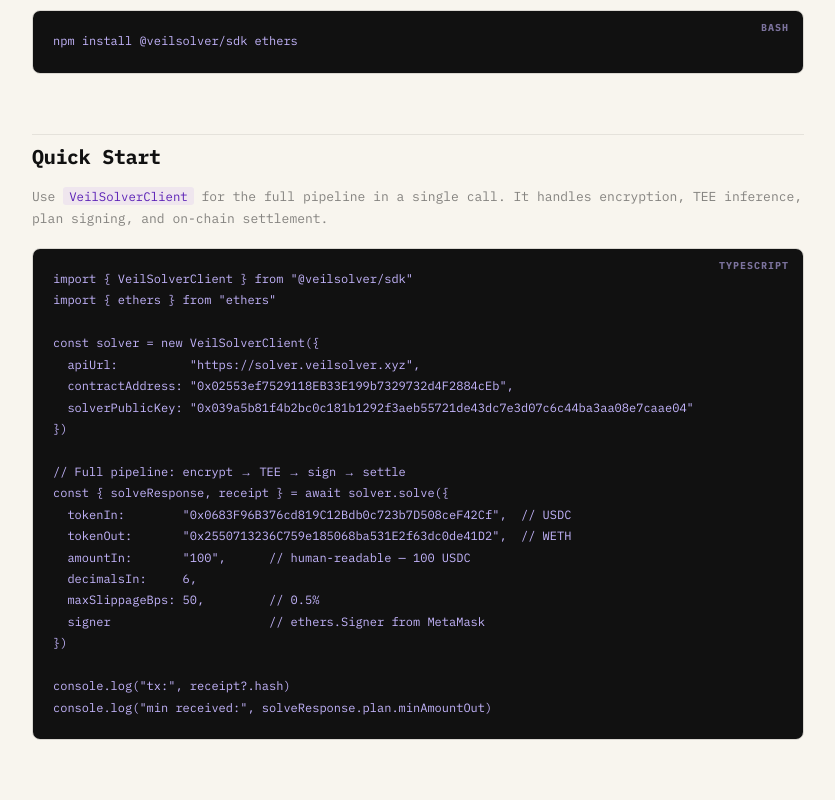
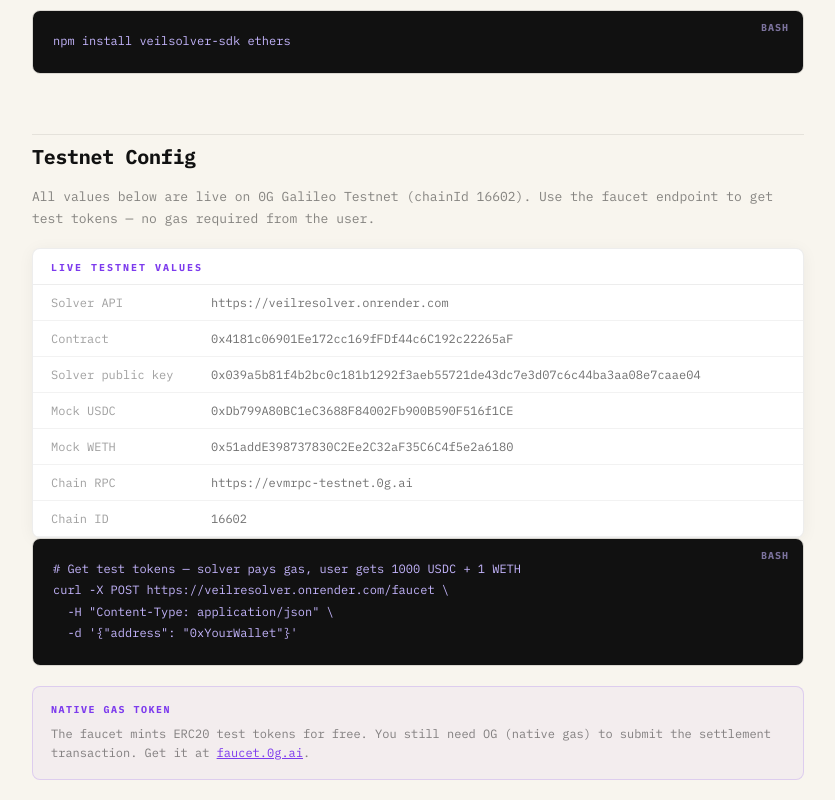
Before and after one commit to VeilSolver/VeilResolver, a Next.js app in the folder frontend/: page /docs in a window 1280 px wide. Shown: the part 500-1300 px from the top of the page, without its empty margins (222-1057 px from the left). Built offline with nearby package versions, Linux system fonts and the light colour scheme.

Commit message:
feat: update README and documentation for testnet configuration and faucet endpoint

```diff
--- a/frontend/src/app/docs/page.tsx
+++ b/frontend/src/app/docs/page.tsx
@@ -40,6 +40,7 @@ function FnDoc({
 
 const QUICK_NAV = [
   ["Installation",   "#install"],
+  ["Testnet Config", "#config"],
   ["Quick Start",    "#quickstart"],
   ["buildIntent",    "#buildintent"],
   ["uploadStrategy", "#strategy"],
@@ -63,7 +64,7 @@ export default function DocsPage() {
             TypeScript SDK for MEV-resistant DeFi on 0G.
             Two functions. Zero mempool exposure.
           </p>
-          <div style={S.versionBadge}>v0.1.0</div>
+          <div style={S.versionBadge}>v0.1.1</div>
           <div style={S.quickNav}>
             {QUICK_NAV.map(([label, href]) => (
               <a key={href} href={href} style={S.quickNavPill}>{label}</a>
@@ -78,7 +79,49 @@ export default function DocsPage() {
           {/* ── Installation ────────────────────────────────────────────── */}
           <section style={S.section} id="install">
             <SectionHeading id="install">Installation</SectionHeading>
-            <CodeBlock lang="bash" code={`npm install @veilsolver/sdk ethers`} />
+            <CodeBlock lang="bash" code={`npm install veilsolver-sdk ethers`} />
+          </section>
+
+          {/* ── Testnet Config ──────────────────────────────────────────── */}
+          <section style={S.section} id="config">
+            <SectionHeading id="config">Testnet Config</SectionHeading>
+            <p style={S.prose}>
+              All values below are live on 0G Galileo Testnet (chainId 16602).
+              Use the faucet endpoint to get test tokens — no gas required from the user.
+            </p>
+            <div style={S.tableWrap}>
+              <div style={S.tableTitle}>LIVE TESTNET VALUES</div>
+              <table style={S.table}>
+                <tbody>
+                  {[
+                    ["Solver API",       "https://veilresolver.onrender.com"],
+                    ["Contract",         "0x4181c06901Ee172cc169fFDf44c6C192c22265aF"],
+                    ["Solver public key","0x039a5b81f4b2bc0c181b1292f3aeb55721de43dc7e3d07c6c44ba3aa08e7caae04"],
+                    ["Mock USDC",        "0xDb799A80BC1eC3688F84002Fb900B590F516f1CE"],
+                    ["Mock WETH",        "0x51addE398737830C2Ee2C32aF35C6C4f5e2a6180"],
+                    ["Chain RPC",        "https://evmrpc-testnet.0g.ai"],
+                    ["Chain ID",         "16602"],
+                  ].map(([k, v]) => (
+                    <tr key={k} style={S.tr}>
+                      <td style={{ ...S.td, color: "rgba(17,17,17,0.4)", width: 160 }}>{k}</td>
+                      <td style={{ ...S.td, wordBreak: "break-all" }}>{v}</td>
+                    </tr>
+                  ))}
+                </tbody>
+              </table>
+            </div>
+            <CodeBlock lang="bash" code={`# Get test tokens — solver pays gas, user gets 1000 USDC + 1 WETH
+curl -X POST https://veilresolver.onrender.com/faucet \\
+  -H "Content-Type: application/json" \\
+  -d '{"address": "0xYourWallet"}'`} />
+            <div style={S.infoBox}>
+              <div style={S.infoBoxTitle}>Native gas token</div>
+              <p style={S.infoBoxText}>
+                The faucet mints ERC20 test tokens for free. You still need OG (native gas) to submit
+                the settlement transaction. Get it at{" "}
+                <a href="https://faucet.0g.ai" target="_blank" rel="noopener" style={{ color: "#7c3aed" }}>faucet.0g.ai</a>.
+              </p>
+            </div>
           </section>
 
           {/* ── Quick Start ─────────────────────────────────────────────── */}
@@ -88,23 +131,23 @@ export default function DocsPage() {
               Use <code style={S.inlineCode}>VeilSolverClient</code> for the full pipeline in a single call.
               It handles encryption, TEE inference, plan signing, and on-chain settlement.
             </p>
-            <CodeBlock lang="typescript" code={`import { VeilSolverClient } from "@veilsolver/sdk"
+            <CodeBlock lang="typescript" code={`import { VeilSolverClient } from "veilsolver-sdk"
 import { ethers } from "ethers"
 
 const solver = new VeilSolverClient({
-  apiUrl:          "https://solver.veilsolver.xyz",
-  contractAddress: "0x02553ef7529118EB33E199b7329732d4F2884cEb",
-  solverPublicKey: "0x039a5b81f4b2bc0c181b1292f3aeb55721de43dc7e3d07c6c44ba3aa08e7caae04"
+  apiUrl:          "https://veilresolver.onrender.com",
+  contractAddress: "0x4181c06901Ee172cc169fFDf44c6C192c22265aF",
+  solverPublicKey: "0x039a5b81f4b2bc0c181b1292f3aeb55721de43dc7e3d07c6c44ba3aa08e7caae04",
 })
 
 // Full pipeline: encrypt → TEE → sign → settle
 const { solveResponse, receipt } = await solver.solve({
-  tokenIn:        "0x0683F96B376cd819C12Bdb0c723b7D508ceF42Cf",  // USDC
-  tokenOut:       "0x2550713236C759e185068ba531E2f63dc0de41D2",  // WETH
+  tokenIn:        "0xDb799A80BC1eC3688F84002Fb900B590F516f1CE",  // mock USDC
+  tokenOut:       "0x51addE398737830C2Ee2C32aF35C6C4f5e2a6180",  // mock WETH
   amountIn:       "100",      // human-readable — 100 USDC
   decimalsIn:     6,
-  maxSlippageBps: 50,         // 0.5%
-  signer                      // ethers.Signer from MetaMask
+  maxSlippageBps: 150,        // 1.5%
+  signer                      // ethers.Signer on chainId 16602
 })
 
 console.log("tx:", receipt?.hash)
@@ -134,7 +177,7 @@ const intent = buildIntent({
   decimalsIn:     6,
   maxSlippageBps: 50,      // 0.5%
   userAddress:    "0xYourWallet...",
-  chainId:        16602,   // 0G testnet
+  chainId:        16602,   // 0G Galileo Testnet
   strategyId:     "0abc…"  // optional: 0G Storage root hash
 })`} />
 
@@ -161,7 +204,7 @@ const encryptedIntent = await encryptIntent(intent, SOLVER_PUBKEY)
 const response = await callSolverAPI(
   intent,
   encryptedIntent,
-  "https://solver.veilsolver.xyz"
+  "https://veilresolver.onrender.com"
 )
 
 // response.plan         — execution plan (tokenIn, tokenOut, minAmountOut, route, deadline)
@@ -179,8 +222,8 @@ const response = await callSolverAPI(
 
 const receipt = await submitSettlement({
   solveResult:     response,
-  contractAddress: "0x02553ef7529118EB33E199b7329732d4F2884cEb",
-  signer           // ethers.Signer — must have tokenIn balance + approval
+  contractAddress: "0x4181c06901Ee172cc169fFDf44c6C192c22265aF",
+  signer           // ethers.Signer on chainId 16602 — must have tokenIn balance
 })
 
 console.log("tx hash:", receipt?.hash)
```
Also changed, not shown: 1 other file (tests, documents, lock files or other folders).
